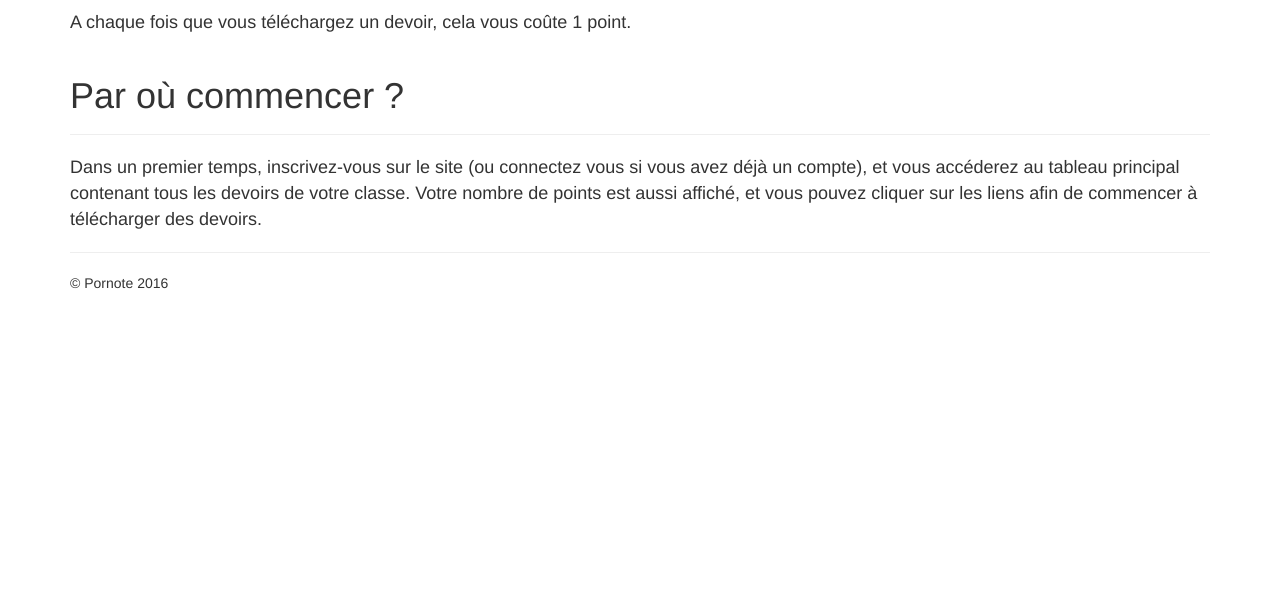
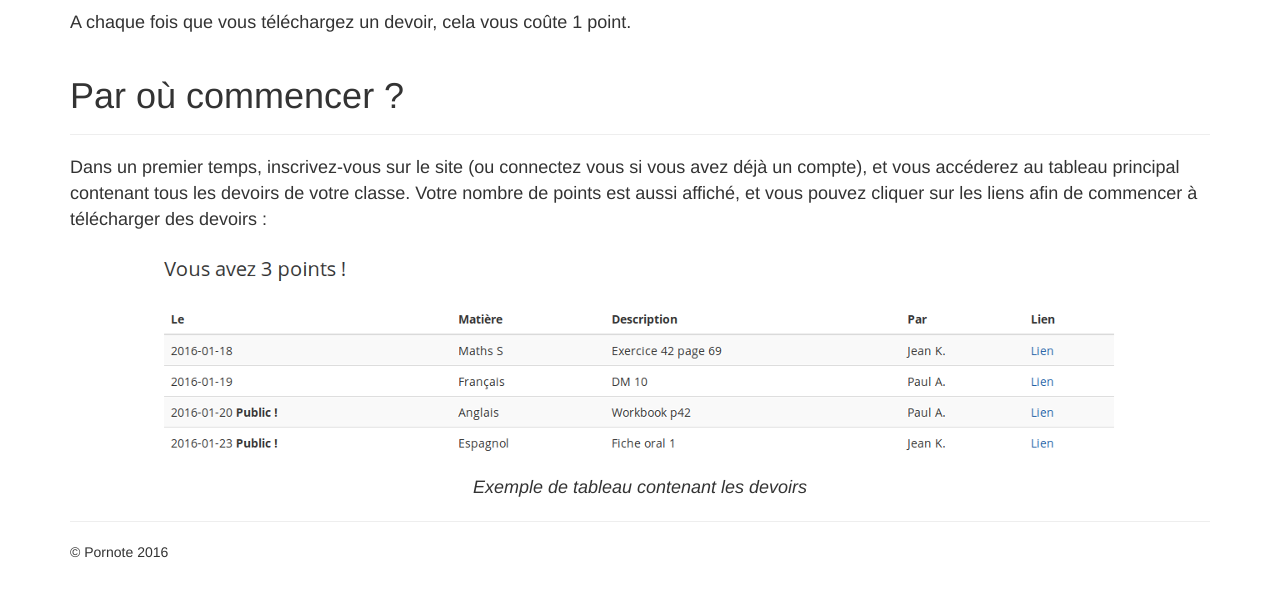
Before and after one commit to shurikus2402/pornote, a Flask app: page / in a window 1280 px wide. Shown: the part 475-1077 px from the top of the page. Before the commit the page ends 764 px from the top, so only its background shows below. Run offline with Flask 2, Linux system fonts and the light colour scheme; parts of the project's set-up code (start-up, migrations or seed data) failed here and were passed over; some libraries are stand-ins or nearby versions.

Commit message:
Added images and examples

```diff
--- a/pornote/static/theme.css
+++ b/pornote/static/theme.css
@@ -5,7 +5,16 @@ body {
 
 .homepage-presentation {
    font-size: 18px;
-	font-weight: 200;
+   font-weight: 200;
+}
+
+.figure {
+   text-align: center;
+}
+
+.caption {
+   font-style: italic;
+   text-align: center;
 }
 
 .btn-pornote {
--- a/pornote/templates/homepage.html
+++ b/pornote/templates/homepage.html
@@ -62,7 +62,11 @@
       <h1>Par où commencer ?</h1>
    </div>
    <div class="homepage-presentation">
-      <p>Dans un premier temps, inscrivez-vous sur le site (ou connectez vous si vous avez déjà un compte), et vous accéderez au tableau principal contenant tous les devoirs de votre classe. Votre nombre de points est aussi affiché, et vous pouvez cliquer sur les liens afin de commencer à télécharger des devoirs.</p>
+      <p>Dans un premier temps, inscrivez-vous sur le site (ou connectez vous si vous avez déjà un compte), et vous accéderez au tableau principal contenant tous les devoirs de votre classe. Votre nombre de points est aussi affiché, et vous pouvez cliquer sur les liens afin de commencer à télécharger des devoirs :</p>
+      <div class="figure">
+         <img src="/static/img/tableau_devoir_exemple.png" alt="Exemple de tableau contenant les devoirs" height="233" width="1000" />
+         <p class="caption">Exemple de tableau contenant les devoirs</p>
+      </div>
    </div>
 {% endif %}
 
```
Also changed, not shown: migrations/versions/4114b765e579_.py (renamed from migrations/versions/72befa1b0c09_.py, +5 -4 lines), img/homepage.png (added), pornote/static/img/tableau_devoir_exemple.png (added), 1 other file.
